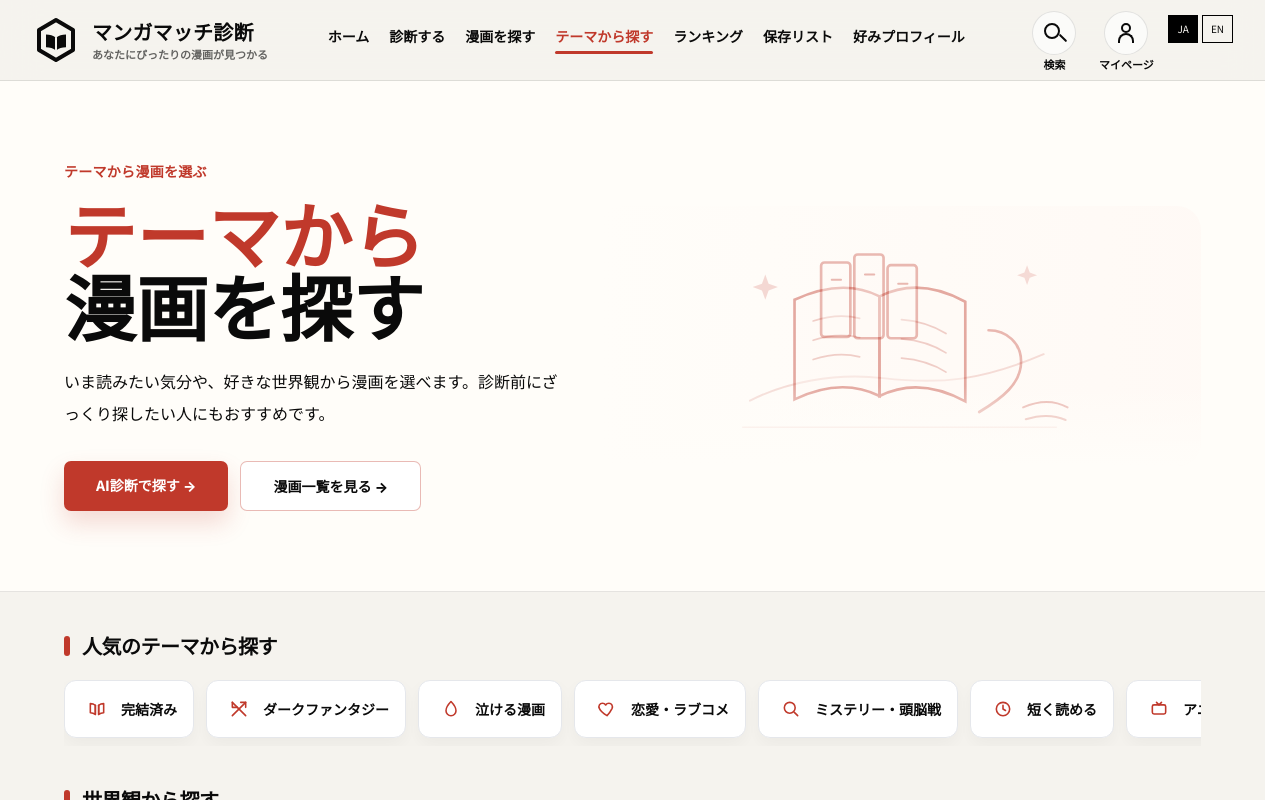
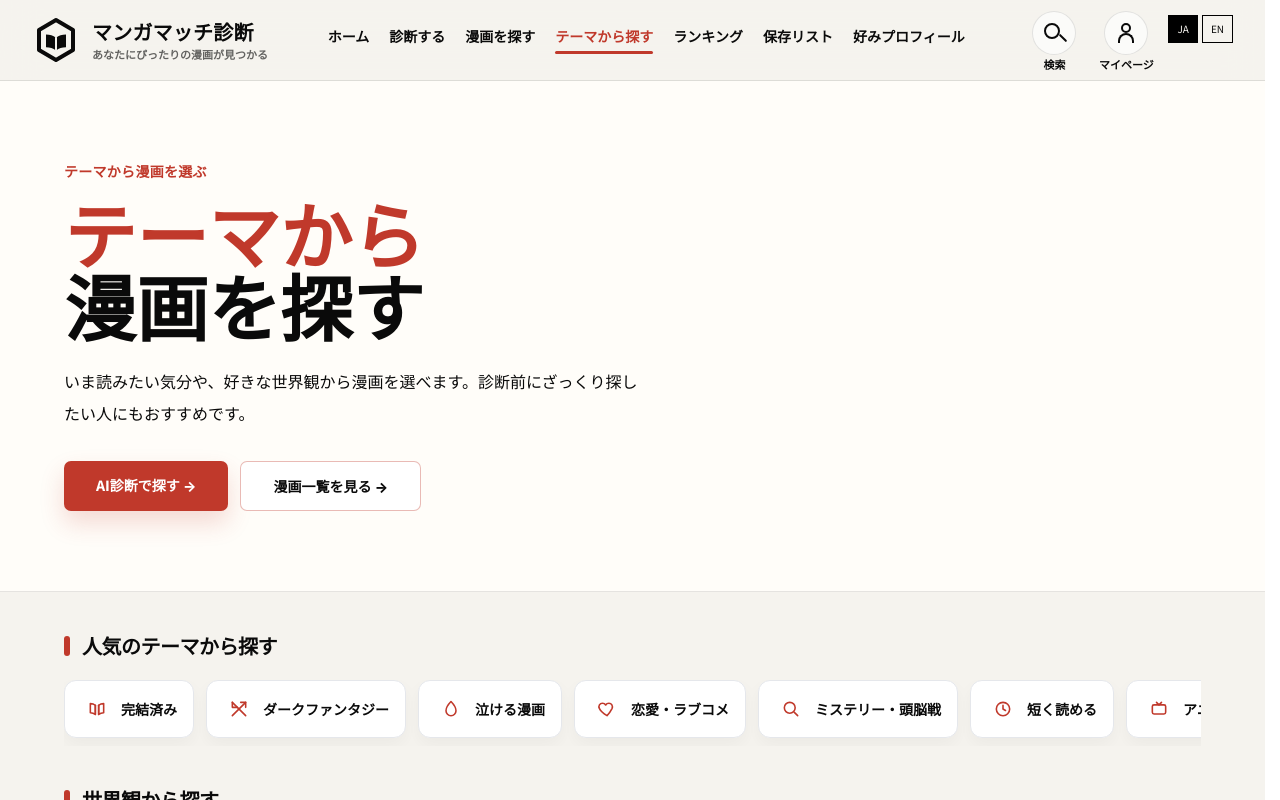
Before and after one commit to mikasaackerman0315/manga-match-shindan, a Next.js app in the folder manga-oracle-gemini/: page /themes in a window 1280 px wide. Shown: the top 800 px of the page. Built offline with nearby package versions, Linux system fonts and the light colour scheme.

Commit message:
Remove hero illustrations from theme pages

```diff
--- a/manga-oracle-gemini/src/app/themes/page.jsx
+++ b/manga-oracle-gemini/src/app/themes/page.jsx
@@ -485,8 +485,8 @@ export default function ThemesPage() {
 
       <main>
         <section className="relative overflow-hidden border-b border-black/10 bg-[#fffdf9]">
-          <div className="mx-auto grid max-w-[1440px] items-center gap-10 px-6 py-14 md:grid-cols-[0.9fr_1.1fr] md:px-10 md:py-20 xl:px-16">
-            <div>
+          <div className="mx-auto max-w-[1440px] px-6 py-14 md:px-10 md:py-20 xl:px-16">
+            <div className="max-w-3xl">
               <div className="mb-4 text-sm font-extrabold tracking-[0.02em] text-[#c0392b]">テーマから漫画を選ぶ</div>
               <h1 className="mb-6 text-5xl font-black leading-tight tracking-normal md:text-7xl" style={{ fontFamily: serif }}>
                 <span className="block text-[#c0392b]">テーマから</span>
@@ -504,7 +504,6 @@ export default function ThemesPage() {
                 </a>
               </div>
             </div>
-            <HeroIllustration />
           </div>
         </section>
 
--- a/manga-oracle-gemini/src/app/trending-manga/page.jsx
+++ b/manga-oracle-gemini/src/app/trending-manga/page.jsx
@@ -1585,8 +1585,8 @@ export default function TrendingMangaPage() {
       <JsonLd data={faqJsonLd} />
       <SiteHeader active="ranking" />
       <div className="mx-auto max-w-[1440px] px-4 pb-12 md:px-8">
-        <section className="grid gap-8 py-10 md:grid-cols-[0.54fr_0.46fr] md:py-14">
-          <div className="flex flex-col justify-center">
+        <section className="py-10 md:py-14">
+          <div className="flex max-w-3xl flex-col justify-center">
             <div className="mb-5 text-sm font-black uppercase tracking-[0.2em] text-[#c0392b]" style={{ fontFamily: "'JetBrains Mono', monospace" }}>Trending Manga</div>
             <h1 className="text-5xl font-black leading-[1.12] tracking-tight md:text-6xl" style={{ fontFamily: "'Noto Serif JP', serif" }}>今話題の漫画を探す</h1>
             <p className="mt-5 max-w-2xl text-base font-medium leading-9 text-black/72">
@@ -1600,7 +1600,6 @@ export default function TrendingMangaPage() {
               <RedPill>完結済み</RedPill>
             </div>
           </div>
-          <TrendHeroArt />
         </section>
 
         <section className="rounded-[12px] border border-black/10 bg-white/72 p-5 shadow-[0_18px_50px_rgba(10,10,10,0.055)]">
```
